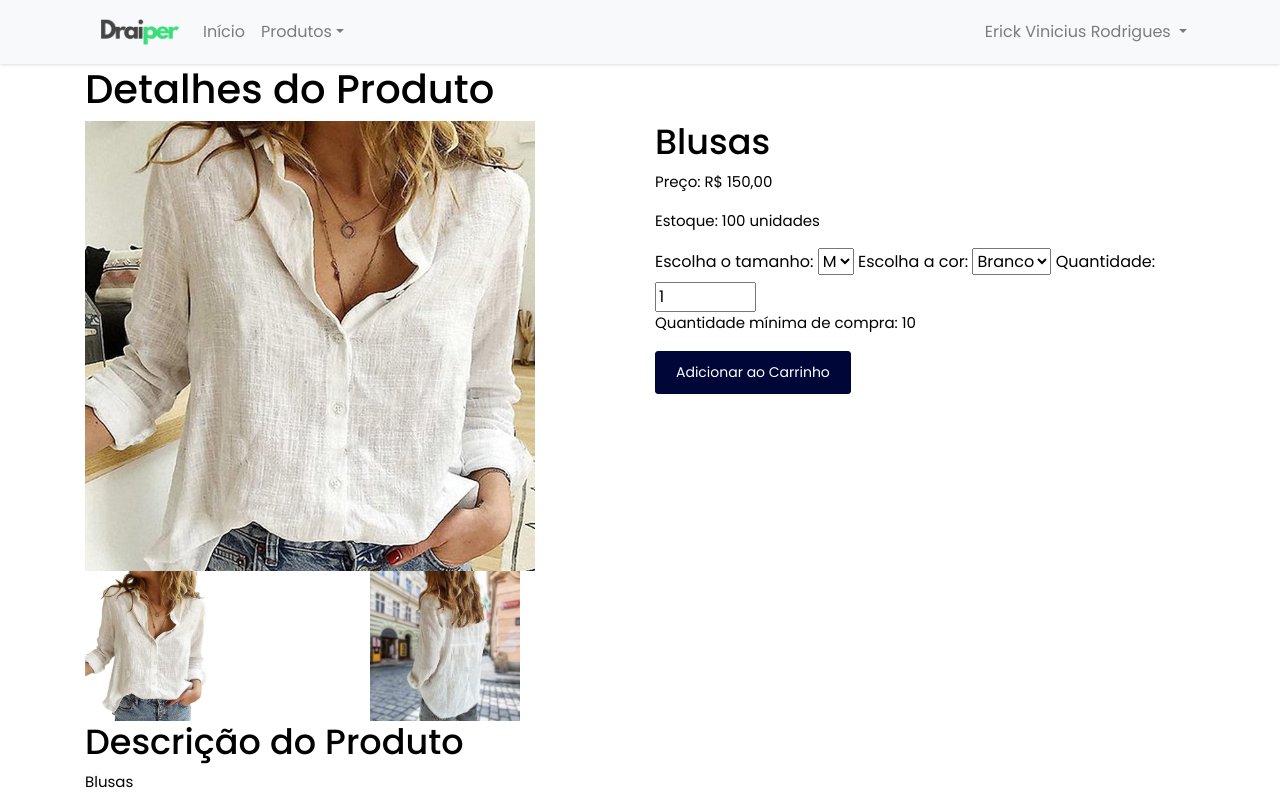
After one commit to erickafram/draiper, a PHP site: page /revendedor/detalhes_produto.php?produto_id=81 in a window 1280 px wide. The commit adds this page. Run offline with PHP 8.4, Linux system fonts and the light colour scheme; a user stored in the database is signed in; data comes from the database, SQL or seed files in the repository; some libraries are stand-ins or nearby versions.

Commit message:
Atualização Projeto.

```diff
--- /dev/null
+++ b/revendedor/detalhes_produto.php
@@ -0,0 +1,120 @@
+<?php
+// Inclua os arquivos necessários
+include('../verificar_sessao.php');
+include('../banco/db_connection.php');
+include('../includes/header.php');
+
+$caminhoImagens = '../fornecedor/';
+
+// Verifique se o parâmetro 'produto_id' está definido na URL
+if (isset($_GET['produto_id'])) {
+    $produto_id = $_GET['produto_id'];
+
+    // Consulta SQL para obter os detalhes do produto
+    $sqlProduto = "SELECT * FROM produtos WHERE id = " . intval($produto_id);
+    $resultProduto = mysqli_query($mysqli, $sqlProduto);
+
+    if ($resultProduto && mysqli_num_rows($resultProduto) > 0) {
+        $produto = mysqli_fetch_assoc($resultProduto);
+        $imagens = explode(',', $produto['imagens']); // Divida a lista de imagens em um array
+        $coresDisponiveis = explode(',', $produto['cores_disponiveis']); // Divida a lista de cores em um array
+        $tamanhosDisponiveis = explode(',', $produto['tamanho']); // Divida a lista de tamanhos em um array
+
+        // Consulta SQL para obter produtos relacionados (você precisa definir a lógica para isso)
+        $sqlProdutosRelacionados = "SELECT * FROM produtos WHERE categoria = " . intval($produto['categoria']) . " AND id <> " . intval($produto_id) . " LIMIT 4";
+        $resultProdutosRelacionados = mysqli_query($mysqli, $sqlProdutosRelacionados);
+
+        ?>
+        <!DOCTYPE html>
+        <html lang="pt-BR">
+        <head>
+            <meta charset="UTF-8">
+            <title>Detalhes do Produto</title>
+            <script src="https://code.jquery.com/jquery-3.6.0.min.js"></script>
+            <script>
+                $(document).ready(function () {
+                    // Quando uma imagem adicional for clicada, substitua a imagem em destaque
+                    $('.additional-image').on('click', function () {
+                        var imageUrl = $(this).attr('src');
+                        $('#main-product-image').attr('src', imageUrl);
+                    });
+                });
+            </script>
+        </head>
+        <body>
+        <div class="container">
+            <h1>Detalhes do Produto</h1>
+            <div class="row">
+                <div class="col-md-6">
+                    <!-- Exiba a imagem em destaque com um tamanho máximo de 450x450 pixels -->
+                    <img id="main-product-image" src="<?php echo $caminhoImagens . $produto['imagem_destaque']; ?>"
+                         alt="<?php echo $produto['nome']; ?>"
+                         style="max-width: 450px; max-height: 450px; width: auto; height: auto;">
+                </div>
+                <div class="col-md-6">
+                    <h2><?php echo $produto['nome']; ?></h2>
+                    <p>Preço: R$ <?php echo number_format($produto['preco'], 2, ',', '.'); ?></p>
+                    <p>Estoque: <?php echo $produto['estoque']; ?> unidades</p>
+                    <form action="cart.php" method="get">
+                        <input type="hidden" name="add_to_cart" value="1">
+                        <input type="hidden" name="produto_id" value="<?php echo $produto['id']; ?>">
+
+                        <!-- Opções de tamanho -->
+                        <label for="tamanho">Escolha o tamanho:</label>
+                        <select name="tamanho" id="tamanho">
+                            <?php foreach ($tamanhosDisponiveis as $tamanho) { ?>
+                                <option value="<?php echo $tamanho; ?>"><?php echo $tamanho; ?></option>
+                            <?php } ?>
+                        </select>
+
+                        <!-- Opções de cor -->
+                        <label for="cor">Escolha a cor:</label>
+                        <select name="cor" id="cor">
+                            <?php foreach ($coresDisponiveis as $cor) { ?>
+                                <option value="<?php echo $cor; ?>"><?php echo $cor; ?></option>
+                            <?php } ?>
+                        </select>
+
+                        <label for="quantidade">Quantidade:</label>
+                        <input type="number" name="quantidade" id="quantidade" value="1" min="<?php echo $produto['quantidade_minima_pedido'] ?: 1; ?>"
+                               max="<?php echo $produto['estoque']; ?>">
+                        <?php if ($produto['quantidade_minima_pedido'] > 1) { ?>
+                            <p>Quantidade mínima de compra: <?php echo $produto['quantidade_minima_pedido']; ?></p>
+                        <?php } ?>
+                        <button type="submit" class="btn btn-primary">Adicionar ao Carrinho</button>
+                    </form>
+
+                </div>
+            </div>
+
+            <!-- Exiba as imagens adicionais vinculadas ao produto -->
+            <div class="row">
+                <?php foreach ($imagens as $imagem) { ?>
+                    <div class="col-md-3">
+                        <img src="<?php echo $caminhoImagens . $imagem; ?>" alt="<?php echo $produto['nome']; ?>"
+                             style="max-width: 150px; max-height: 150px; width: auto; height: auto;"
+                             class="additional-image">
+                    </div>
+                <?php } ?>
+            </div>
+            <!-- Exiba a descrição do produto -->
+            <div class="row">
+                <div class="col-md-12">
+                    <h2>Descrição do Produto</h2>
+                    <p><?php echo $produto['descricao']; ?></p>
+                </div>
+            </div>
+        </div>
+        </body>
+        </html>
+        <?php
+    } else {
+        // Produto não encontrado, você pode adicionar uma mensagem de erro ou redirecionar para uma página de erro
+        echo "Produto não encontrado.";
+    }
+} else {
+    // Se 'produto_id' não estiver definido na URL, redirecione para a página de produtos
+    header("Location: produtos.php");
+    exit();
+}
+?>
--- a/revendedor/produtos.php
+++ b/revendedor/produtos.php
@@ -105,7 +105,7 @@ $iconesCategorias = [
 
             echo '<div class="col-md-3">';
             echo '<div class="card mb-4" style="max-width: 188px;">';
-            echo '<a href="cart.php?add_to_cart=1&produto_id=' . $row['id'] . '">'; // Adicione o link para adicionar ao carrinho
+            echo '<a href="detalhes_produto.php?produto_id=' . $row['id'] . '">'; // Altere o link para redirecionar para detalhes_produto.php
             echo '<div style="position: relative; max-width: 188px; max-height: 318px; overflow: hidden;">';
             echo '<img class="card-img-top" src="' . $caminhoImagens . $row['imagem_destaque'] . '" alt="' . $row['nome'] . '">';
             echo '<div class="text-center" style="position: absolute; bottom: 0; left: 0; right: 0; background-color: rgb(57 222 123); color: white; font-size: 0.75rem;">Entrega Imediata</div>';
```
